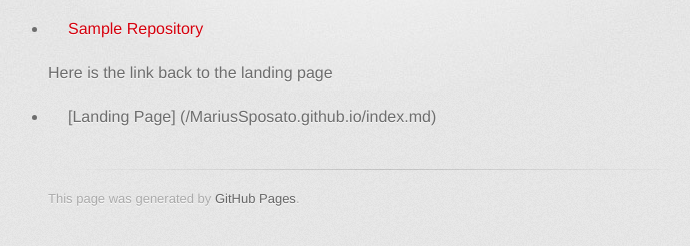
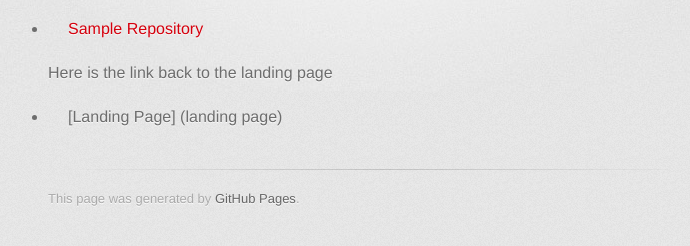
Before and after one commit to MariusSposato/MariusSposato.github.io, a Jekyll site: the page built from 2022 Work/index.md, in a window 1280 px wide. Shown: the part 482-728 px from the top of the page, without its empty margins (282-972 px from the left). Built offline with Jekyll 4.4.1, drawn with Linux system fonts in a browser that asks for light colours; some web fonts are replaced; our own code applies the rules of GitHub Pages for plain Markdown files.

Commit message:
Update index.md

```diff
--- a/2022 Work/index.md
+++ b/2022 Work/index.md
@@ -19,4 +19,4 @@ This is my sample Repository
 
 Here is the link back to the landing page
 
-- [Landing Page] (/MariusSposato.github.io/index.md)
+- [Landing Page] (landing page)
```
